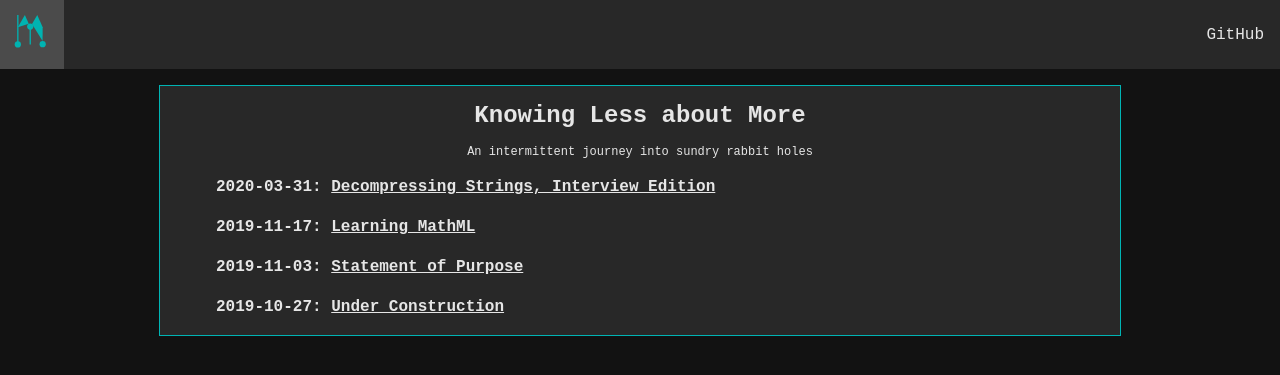
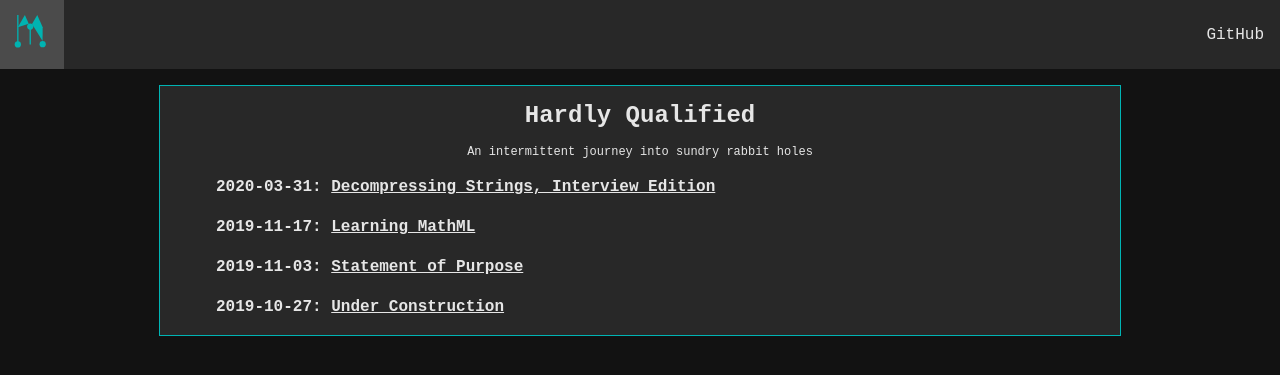
Before and after one commit to kmcconnaughay/kmcconnaughay.github.io, a Jekyll site: the page built from index.markdown, in a window 1280 px wide. Shown: the top 375 px of the page. Built offline with Jekyll 4.4.1, drawn with Linux system fonts in a browser that asks for light colours.

Commit message:
Fix accessibility issues flagged by Firefox dev tools

```diff
--- a/_config.yml
+++ b/_config.yml
@@ -18,7 +18,7 @@
 # You can create any custom variable you would like, and they will be accessible
 # in the templates via {{ site.myvariable }}.
 
-title: Knowing Less about More
+title: Hardly Qualified
 description: >- # this means to ignore newlines until "baseurl:"
   An intermittent journey into sundry rabbit holes
 baseurl: "" # the subpath of your site, e.g. /blog
--- a/_includes/navigation.html
+++ b/_includes/navigation.html
@@ -1,6 +1,6 @@
 <nav>
   <a href="/">
-    <img class="small-square-icon" src="/assets/images/logo.svg" alt="Site logo">
+    <img class="small-square-icon" src="/assets/images/logo.svg" alt="Home page">
   </a>
   <a href="https://www.github.com/kmcconnaughay/kmcconnaughay.github.io">
     GitHub
--- a/_layouts/default.html
+++ b/_layouts/default.html
@@ -2,7 +2,7 @@
 <html>
 <head>
   <meta charset="UTF-8">
-  <title>{{ page.title }}</title>
+  <title>{{ site.title }}</title>
   <meta name="viewport" content="width=device-width">
   <link rel="shortcut icon" type="image/png" href="/assets/images/favicon.ico">
   <link rel="stylesheet" type="text/css" href="/assets/css/styles.css">
```
